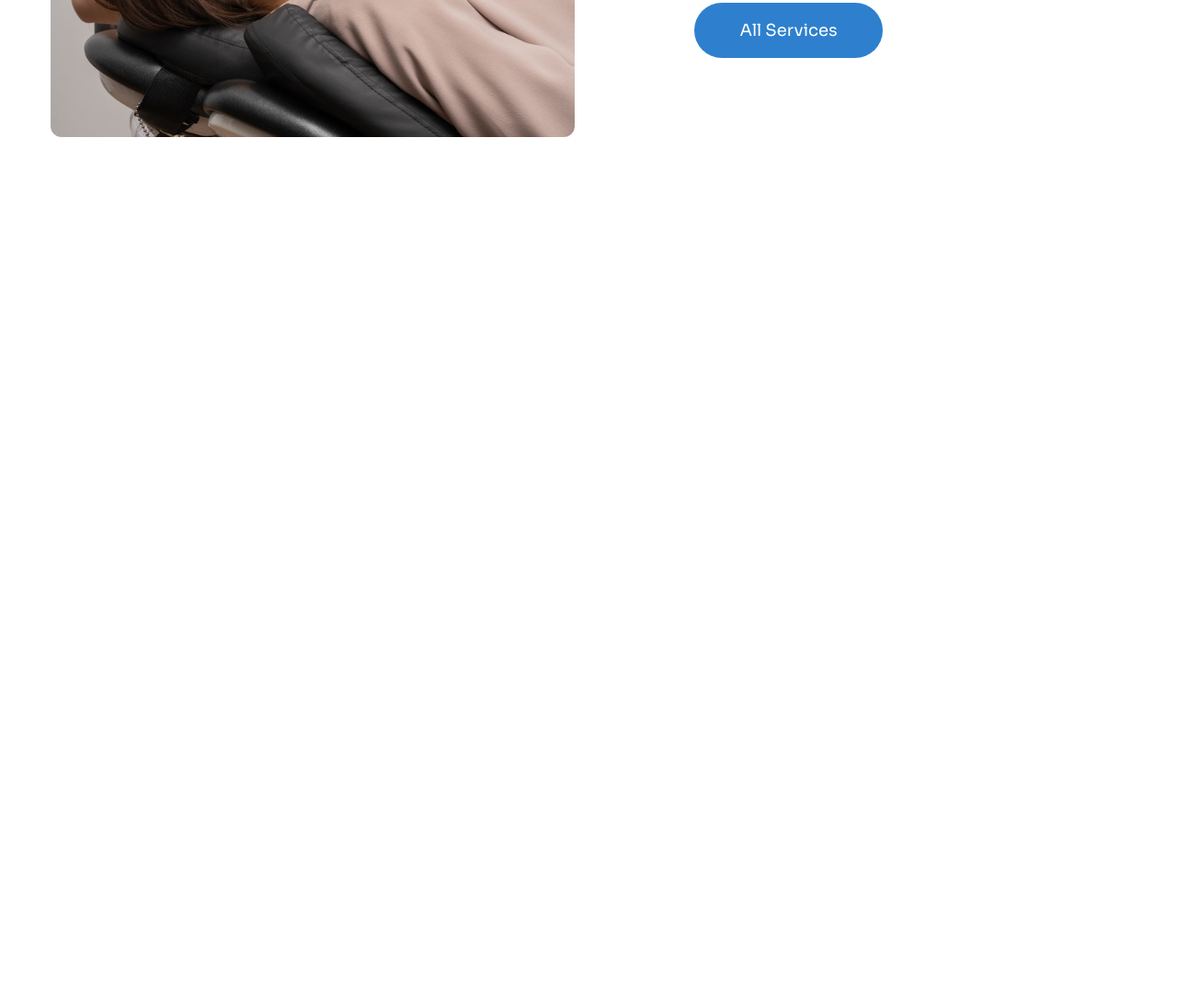
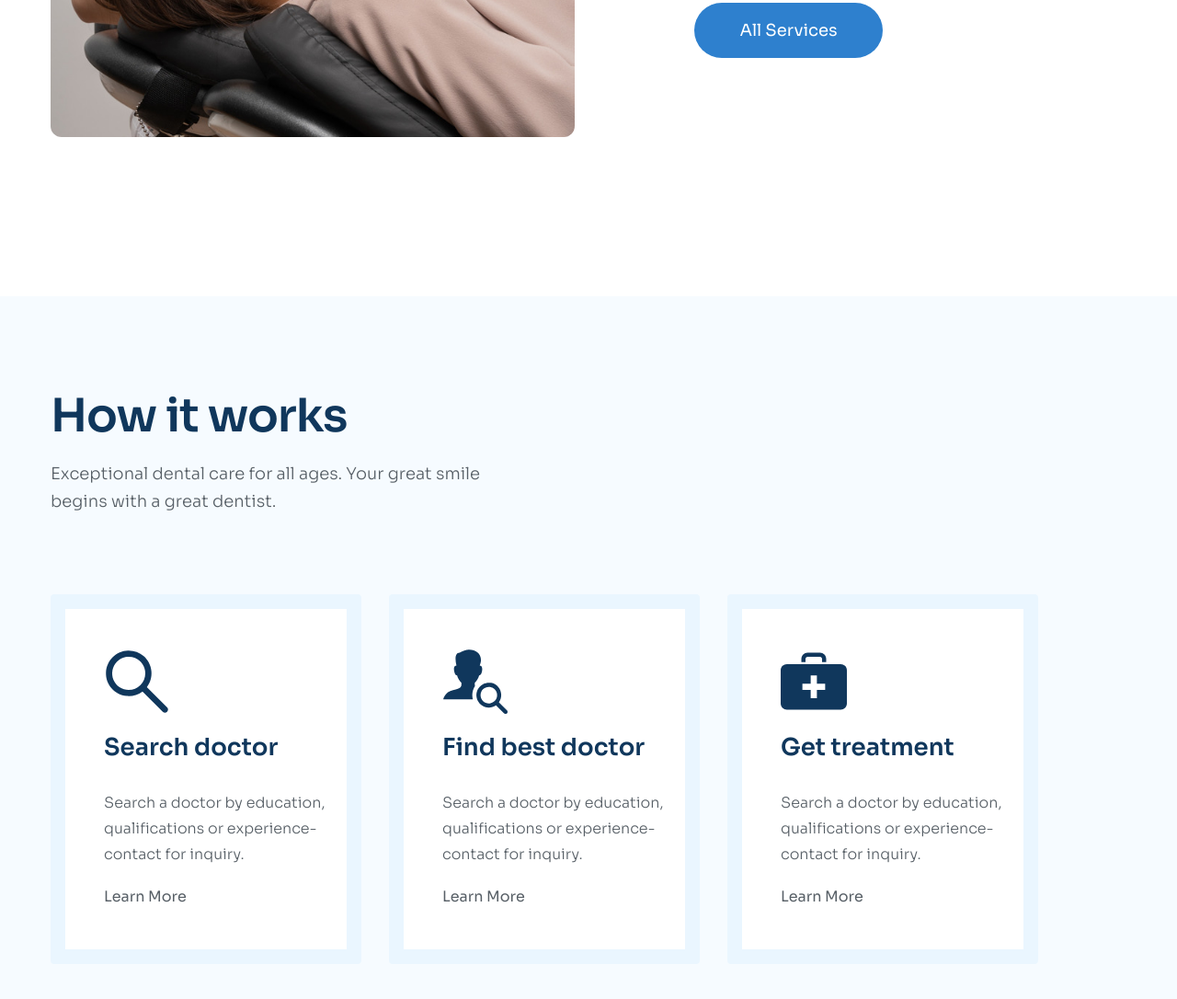
Before and after one commit to ThanhQuy-wolf/project-htmlcss-03, a plain HTML site: page index.html in a window 1280 px wide. Shown: the part 1599-2685 px from the top of the page at 92% size. Before the commit the page ends 1921 px from the top, so only its background shows below. Drawn offline with Linux system fonts and the light colour scheme.

Commit message:
Done Guides

```diff
--- a/assets/css/style.css
+++ b/assets/css/style.css
@@ -306,3 +306,88 @@ a {
 .option__btn {
     margin-top: 55px;
 }
+
+/* ========== Guides ========== */
+.main__guides {
+    margin-top: 170px;
+    background: #F6FBFF;
+}
+
+.guides__content {
+    padding: 100px 0;
+}
+
+.guides__title {
+    font-size: 5rem;
+    font-weight: 600;
+    line-height: 1.2; /* 120% */
+    letter-spacing: -1px;
+    color: #10375C;
+}
+
+.guides__desc {
+    margin-top: 18px;
+    width: 468px;
+    max-width: 100%;
+    font-size: 1.8rem;
+    font-weight: 300;
+    line-height: 1.6667; /* 166.667% */
+    color: #575F66;
+}
+
+.guides__body {
+    position: relative;
+    display: flex;
+    gap: 30px;
+    margin-top: 86px;
+}
+
+.guides__card {
+    position: relative;
+    display: flex;
+    flex-direction: column;
+    width: 338px;
+    padding: 43px 42px;
+    border: 16px solid #EAF6FF;
+    border-radius: 4px;
+    background: #fff;
+}
+
+.guides__card:hover {
+    top: -16px;
+    border-color: #2E80CE;
+}
+
+.guides__icon {
+    width: 72px;
+    height: 72px;
+}
+
+.guides__sub-title {
+    margin-top: 18px;
+    font-size: 2.6rem;
+    font-weight: 600;
+    line-height: 1.39; /* 138.462% */
+    color: #10375C;
+}
+
+.guides__desc--small {
+    margin-top: 28px;
+    min-width: 254px;
+    font-weight: 300;
+    line-height: 1.75; /* 175% */
+    color: #575F66;
+}
+
+.guides__link {
+    margin-top: 18px;
+    font-weight: 400;
+    line-height: 1.75; /* 175% */
+    color: #575F66;
+    transition: 0.3;
+}
+
+.guides__link:hover {
+    font-weight: 500;
+    color: #2E80CE;
+}
--- a/index.html
+++ b/index.html
@@ -147,7 +147,36 @@
                 </div>
             </section>
 
+            <!-- Guides -->
+             <section class="main__guides">
+                <div class="guides__content common__content">
+                    <h2 class="guides__title">How it works</h2>
+                    <p class="guides__desc">Exceptional dental care for all ages. Your great smile begins with a great dentist.</p>
 
+                    <div class="guides__body">
+                        <div class="guides__card">
+                            <img src="./assets/img/guides-icon-1.svg" alt="Search doctor" class="guides__icon">
+                            <h3 class="guides__sub-title">Search doctor</h3>
+                            <p class="guides__desc--small">Search a doctor by education, qualifications or experience-contact for inquiry.</p>
+                            <a href="" class="guides__link">Learn More</a>
+                        </div>
+
+                        <div class="guides__card">
+                            <img src="./assets/img/guides-icon-2.svg" alt="Find best doctor" class="guides__icon">
+                            <h3 class="guides__sub-title">Find best doctor</h3>
+                            <p class="guides__desc--small">Search a doctor by education, qualifications or experience-contact for inquiry.</p>
+                            <a href="" class="guides__link">Learn More</a>
+                        </div>
+
+                        <div class="guides__card">
+                            <img src="./assets/img/guides-icon-3.svg" alt="Get treatment" class="guides__icon">
+                            <h3 class="guides__sub-title">Get treatment</h3>
+                            <p class="guides__desc--small">Search a doctor by education, qualifications or experience-contact for inquiry.</p>
+                            <a href="" class="guides__link">Learn More</a>
+                        </div>
+                    </div>
+                </div>
+             </section>
         </main>
 
         <!-- Footer -->
```
Also changed, not shown: assets/img/guides-icon-1.svg (added), assets/img/guides-icon-2.svg (added), assets/img/guides-icon-3.svg (added).
